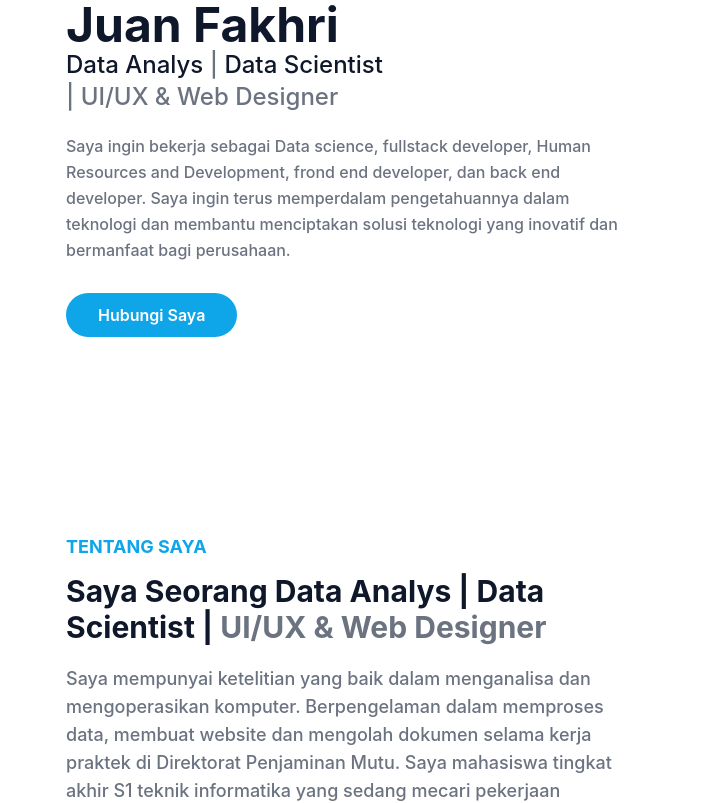
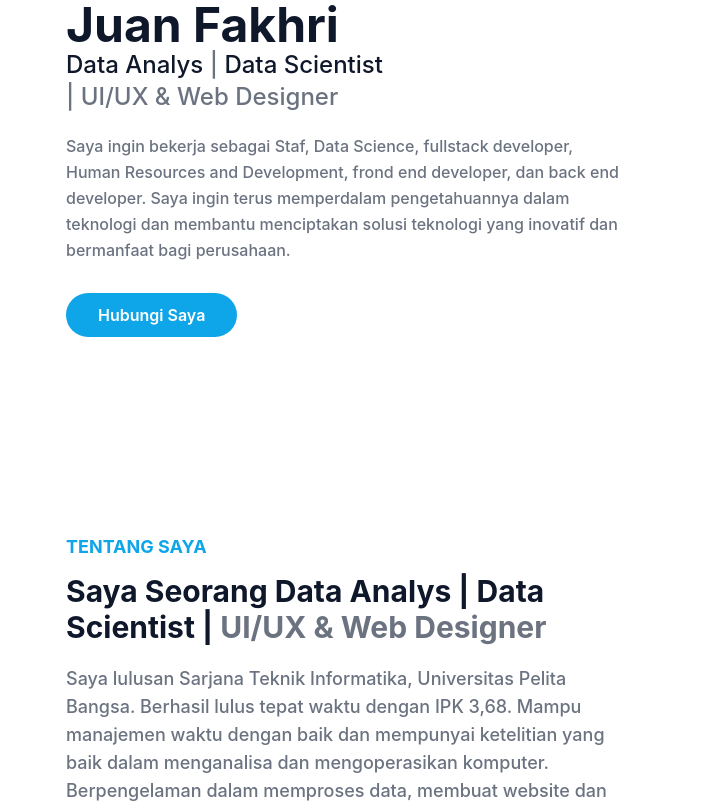
Before and after one commit to JuanFakhri/Juan_Fakhri_Portfolio, a website: page index.html in a window 1280 px wide. Shown: the part 240-1043 px from the top of the page, 0-712 px from the left. Drawn offline with nearby package versions, Linux system fonts and the light colour scheme.

Commit message:
Update Tentang Saya

```diff
--- a/index.html
+++ b/index.html
@@ -74,8 +74,8 @@
                         <span class="text-dark">Data Scientist </span> <br> | UI/UX & Web
                         Designer
                     </h2>
-                    <p class="font-medium text-secondary mb-10 leading-relaxed"> Saya ingin bekerja sebagai Data
-                        science, fullstack developer, Human Resources
+                    <p class="font-medium text-secondary mb-10 leading-relaxed"> Saya ingin bekerja sebagai Staf, Data
+                        Science, fullstack developer, Human Resources
                         and Development, frond end developer, dan back end developer. Saya ingin terus memperdalam
                         pengetahuannya dalam teknologi dan membantu menciptakan solusi teknologi yang inovatif dan
                         bermanfaat bagi perusahaan.</p>
@@ -112,11 +112,14 @@
                             Analys</span> | Data Scientist | <span class="text-secondary "> UI/UX & Web Designer</span>
 
                     </h2>
-                    <p class="font-medium text-base text-secondary max-w-xl lg:text-lg"> Saya mempunyai ketelitian yang
-                        baik dalam
-                        menganalisa dan mengoperasikan komputer. Berpengelaman
+                    <p class="font-medium text-base text-secondary max-w-xl lg:text-lg"> Saya lulusan Sarjana Teknik
+                        Informatika, Universitas Pelita Bangsa.
+                        Berhasil lulus tepat waktu dengan IPK 3,68. Mampu manajemen waktu dengan baik dan mempunyai
+                        ketelitian yang
+                        baik dalam menganalisa dan mengoperasikan komputer. Berpengelaman
                         dalam memproses data, membuat website dan mengolah dokumen selama kerja praktek di Direktorat
-                        Penjaminan Mutu. Saya mahasiswa tingkat akhir S1 teknik informatika yang sedang mecari pekerjaan
+                        Penjaminan Mutu.
+
                     </p>
                 </div>
                 <div class="w-full px-4 lg:w-1/2 lg:pl-20">
```
